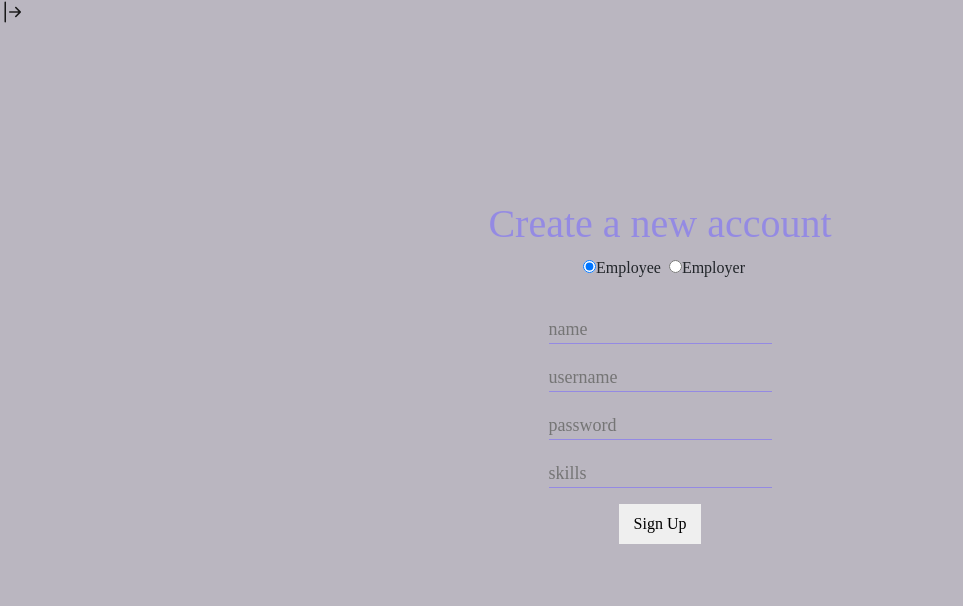
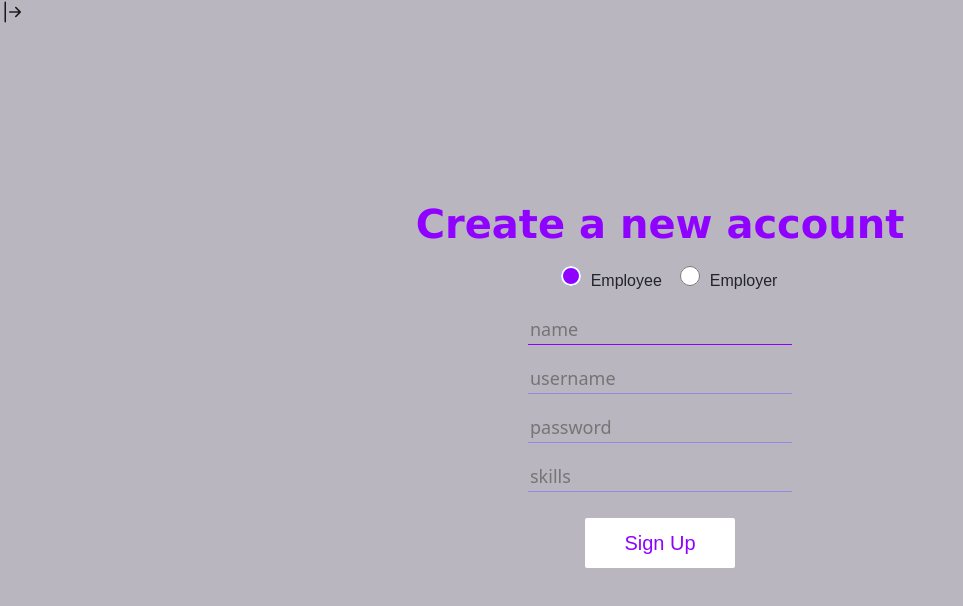
Before and after one commit to dartik24/Hyperlink, a React (Create React App) app in the folder frontend/: page /signup in a window 1280 px wide. Shown: the top 606 px of the page, without its empty margins (0-963 px from the left). Built offline with nearby package versions, Linux system fonts and the light colour scheme.

Commit message:
Complete UI overhaul

```diff
--- a/frontend/src/App.css
+++ b/frontend/src/App.css
@@ -21,3 +21,82 @@ a .bi {
   width: 35px;
   height: 35px;
 }
+
+h1, h2, h3, h4, h5, h6 {
+	font-family: Verdana, Arial, Helvetica, sans-serif;
+}
+p, i, li, label, td, th, button {
+	font-family: Arial, Verdana, Helvetica, sans-serif;
+}
+
+h1 {
+	color: #9002FF;
+	font-weight: bold;
+}
+
+button {
+	display: inline-flex;
+	flex: auto;
+	min-width: 150px;
+	max-width: 150px;
+	min-height: 50px;
+	max-height: 50px;
+	text-align: center;
+	justify-content: center;
+	align-items: center;
+	font-size: 25px;
+	background-color: white;
+	color: #9002FF;
+	transition-duration: 0.4s;
+	margin: 10px;
+	border: none;
+	border-radius: 2px;
+}
+button:hover {
+	background-color: #9002FF;
+	color: white;
+}
+button:active {
+	background-color: #948AE3;
+	color: white;
+	transform: translateY(2px);
+}
+
+input[type="radio"] {
+	display: inline-flex;
+	flex: auto;
+	min-width: 20px;
+	max-width: 20px;
+	min-height: 20px;
+	max-height: 20px;
+	text-align: center;
+	justify-content: center;
+	align-items: center;
+	font-size: 25px;
+	background-color: white;
+	color: #9002FF;
+	transition-duration: 0.4s;
+	margin: 10px;
+	border: none;
+	border-radius: 2px;
+}
+input[type="radio"]:hover {
+	background-color: #9002FF;
+	color: #9002FF;
+}
+input[type="radio"]:active {
+	background-color: #948AE3;
+	color: #948AE3;
+	transform: scale(0.8);
+}
+input[type='radio']:checked:after {
+	width: 20px;
+	height: 20px;
+	border-radius: 15px;
+	position: center;
+	background-color: #9002FF;
+	content: '';
+	display: inline-block;
+	visibility: visible;
+	border: 2px solid white;
+}
--- a/frontend/src/index.css
+++ b/frontend/src/index.css
@@ -22,7 +22,6 @@
 html,
 body,
 #root {
-  margin: 0;
   height: 100%;
 }
 
@@ -30,8 +29,3 @@ body,
   overflow: auto;
   min-width: 340px;
 }
-
-* {
-  padding: 0;
-  font-family: 'Inconsolata';
-}
--- a/frontend/src/pages/homepage/home.css
+++ b/frontend/src/pages/homepage/home.css
@@ -3,30 +3,18 @@
   display: block;
   background: none;
   border: none;
-  border-bottom: 1px solid var(--purple);
+  border-bottom: 1.8px solid var(--purple);
   padding-top: 20px;
   font-size: 18px;
 }
 .input:focus {
   outline: none;
+  border-color: #9002FF;
 }
 
 .title {
-  color: var(--purple);
   margin: 0;
   padding-bottom: 8px;
-}
-
-button {
-  margin: 12px;
-  margin-top: 30px;
-  padding: 8px 15px 8px 15px;
-  border: none;
-  border-radius: 2px;
-}
-
-#login {
-  background-color: var(--purple);
 }
 
 .Homepage {
--- a/frontend/src/pages/profile/profile.css
+++ b/frontend/src/pages/profile/profile.css
@@ -3,10 +3,20 @@
     height: 200px;
     width: 200px;
     border-image-width: 10px;
+	border: 2px dashed white;
 }
 
 #uploadInput {
-    height: 50px;
+    display: inline-flex;
+	flex: auto;
+	text-align: center;
+	justify-content: center;
+	align-items: center;
+	color: #9002FF;
+	transition-duration: 0.4s;
+	border: none;
+	border-radius: 2px;
+	padding: 10px;
 }
 
 #profile {
@@ -30,3 +40,7 @@
 #profileImageDiv img {
     width: 200px;
 }
+
+button {
+	font-size: 20px;
+}
--- a/frontend/src/pages/signup/signup.css
+++ b/frontend/src/pages/signup/signup.css
@@ -5,3 +5,7 @@
 label {
   padding-left: 8px;
 }
+
+#radioSelector {
+	margin: 0px;
+}
--- a/frontend/src/pages/signup/signup.jsx
+++ b/frontend/src/pages/signup/signup.jsx
@@ -61,7 +61,7 @@ class Signup extends React.Component {
     return (
       <div className="Signup">
         <h1 className="title"> Create a new account </h1>
-        <ul>
+        <ul id="radioSelector">
           <label>
             <input
               type="radio"
```
Also changed, not shown: frontend/src/index.js (+4 -4 lines).
